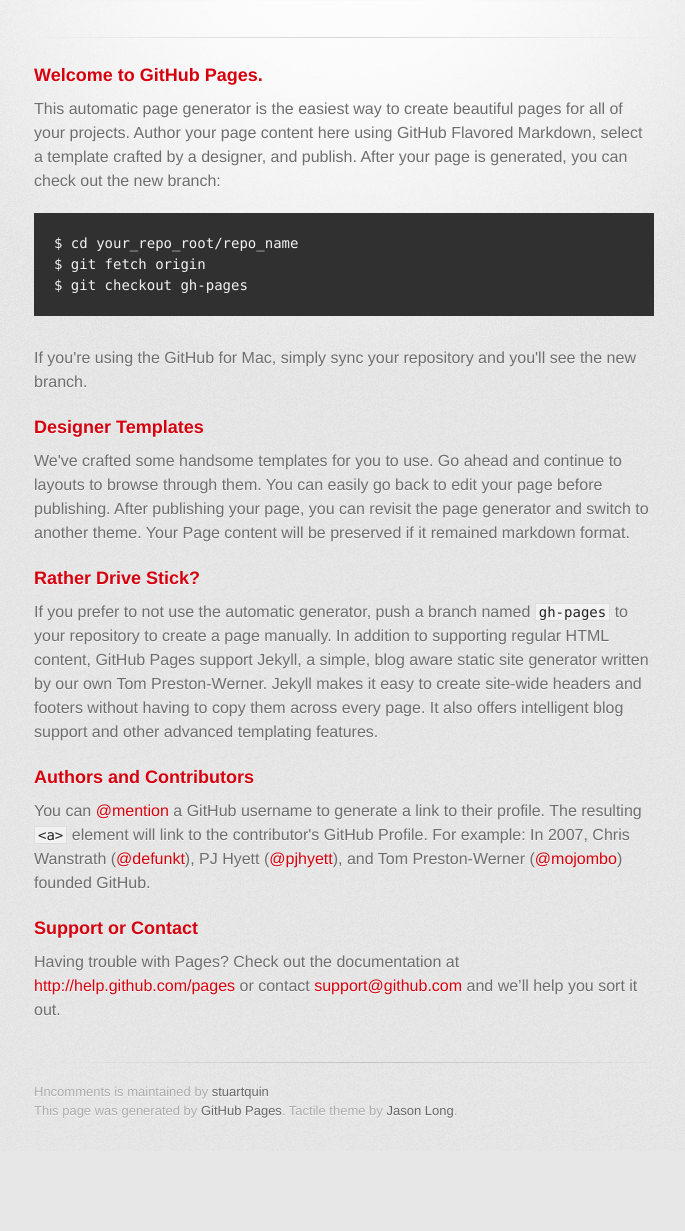
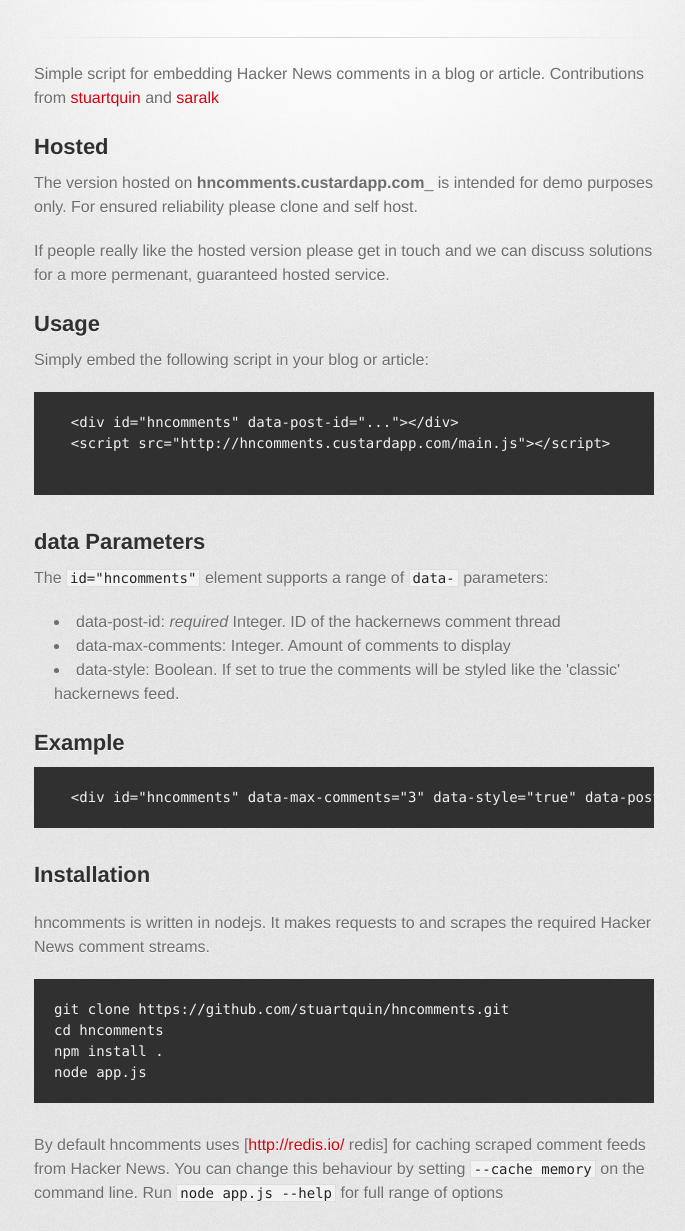
Before and after one commit to stuartquin/hncomments, a plain HTML site: page index.html in a window 1280 px wide. Shown: the part 209-1440 px from the top of the page, without its empty margins (296-981 px from the left). Before the commit the page ends 1360 px from the top, so only its background shows below. Drawn offline with Linux system fonts and the light colour scheme; a web font is replaced by a local one.

Commit message:
Update content

```diff
--- a/index.html
+++ b/index.html
@@ -31,42 +31,87 @@
         <hr>
 
         <section id="main_content">
-          <h3>Welcome to GitHub Pages.</h3>
+<p>
+Simple script for embedding Hacker News comments in a blog or article.
+Contributions from <a href="http://github.com/stuartquin">stuartquin</a> and <a href="http://github.com/saralk">saralk</a>
+</p>
 
-<p>This automatic page generator is the easiest way to create beautiful pages for all of your projects. Author your page content here using GitHub Flavored Markdown, select a template crafted by a designer, and publish. After your page is generated, you can check out the new branch:</p>
 
-<pre><code>$ cd your_repo_root/repo_name
-$ git fetch origin
-$ git checkout gh-pages
-</code></pre>
+<h2 id="toc_1.1">Hosted</h2>
 
-<p>If you're using the GitHub for Mac, simply sync your repository and you'll see the new branch.</p>
+<p>
+The version hosted on <strong>hncomments.custardapp.com</strong>_ is intended for demo purposes only. For ensured reliability
+please clone and self host.
+</p>
 
-<h3>Designer Templates</h3>
+<p>
+If people really like the hosted version please get in touch and we can discuss solutions for a more permenant,
+guaranteed hosted service.
+</p>
 
-<p>We've crafted some handsome templates for you to use. Go ahead and continue to layouts to browse through them. You can easily go back to edit your page before publishing. After publishing your page, you can revisit the page generator and switch to another theme. Your Page content will be preserved if it remained markdown format.</p>
 
-<h3>Rather Drive Stick?</h3>
+<h2 id="toc_1.2">Usage</h2>
 
-<p>If you prefer to not use the automatic generator, push a branch named <code>gh-pages</code> to your repository to create a page manually. In addition to supporting regular HTML content, GitHub Pages support Jekyll, a simple, blog aware static site generator written by our own Tom Preston-Werner. Jekyll makes it easy to create site-wide headers and footers without having to copy them across every page. It also offers intelligent blog support and other advanced templating features.</p>
+<p>
+Simply embed the following script in your blog or article:
+</p>
+  <pre>
+  &lt;div id="hncomments" data-post-id="..."&gt;&lt;/div&gt;
+  &lt;script src="http://hncomments.custardapp.com/main.js"&gt;&lt;/script&gt;
+  </pre>
 
-<h3>Authors and Contributors</h3>
+<h2 id="toc_1.3">data Parameters</h2>
 
-<p>You can <a href="https://github.com/blog/821" class="user-mention">@mention</a> a GitHub username to generate a link to their profile. The resulting <code>&lt;a&gt;</code> element will link to the contributor's GitHub Profile. For example: In 2007, Chris Wanstrath (<a href="https://github.com/defunkt" class="user-mention">@defunkt</a>), PJ Hyett (<a href="https://github.com/pjhyett" class="user-mention">@pjhyett</a>), and Tom Preston-Werner (<a href="https://github.com/mojombo" class="user-mention">@mojombo</a>) founded GitHub.</p>
+<p>
+The <code>id="hncomments"</code> element supports a range of <code>data-</code> parameters:
+</p>
 
-<h3>Support or Contact</h3>
+<ul>
+<li>
+data-post-id: <em>required</em> Integer. ID of the hackernews comment thread
 
-<p>Having trouble with Pages? Check out the documentation at <a href="http://help.github.com/pages">http://help.github.com/pages</a> or contact <a href="mailto:support@github.com">support@github.com</a> and we’ll help you sort it out.</p>
+<li>
+data-max-comments: Integer. Amount of comments to display
+<li>
+data-style: Boolean. If set to true the comments will be styled like the 'classic' hackernews feed.
+</ul>
+
+<h2>Example</h2>
+<pre>
+  &lt;div id="hncomments" data-max-comments="3" data-style="true" data-post-id="5697630"&gt;&lt;/div&gt;
+</pre>
+
+<div id="hncomments" data-max-comments="3" data-style="true" data-post-id="5697630"></div>
+
+<p>
+  <h2 id="toc_1.4">Installation</h2>
+</p>
+<p>
+hncomments is written in nodejs. It makes requests to and scrapes the required Hacker News comment streams.
+</p>
+
+
+<pre>
+git clone https://github.com/stuartquin/hncomments.git
+cd hncomments
+npm install .
+node app.js
+</pre>
+
+
+<p>
+By default hncomments uses [<a href="http://redis.io/">http://redis.io/</a> redis] for caching scraped comment feeds from Hacker News.
+You can change this behaviour by setting <code>--cache memory</code> on the command line. Run <code>node app.js --help</code>
+for full range of options
+</p>
         </section>
 
-        <div id="hncomments" data-max-comments="10" data-style="true" data-post-id="5697630"></div>
-        <script src="http://hncomments.custardapp.com/main.js"></script>
 
         <footer>
           Hncomments is maintained by <a href="https://github.com/stuartquin">stuartquin</a><br>
           This page was generated by <a href="http://pages.github.com">GitHub Pages</a>. Tactile theme by <a href="http://twitter.com/jasonlong">Jason Long</a>.
         </footer>
-
+        <script src="http://hncomments.custardapp.com/main.js"></script>
 
       </div>
     </div>
```
